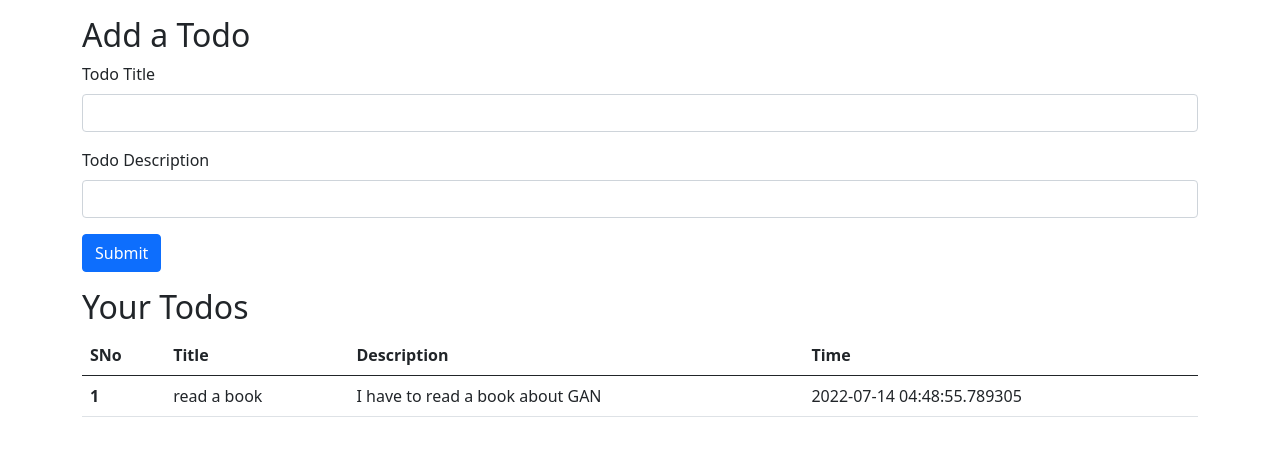
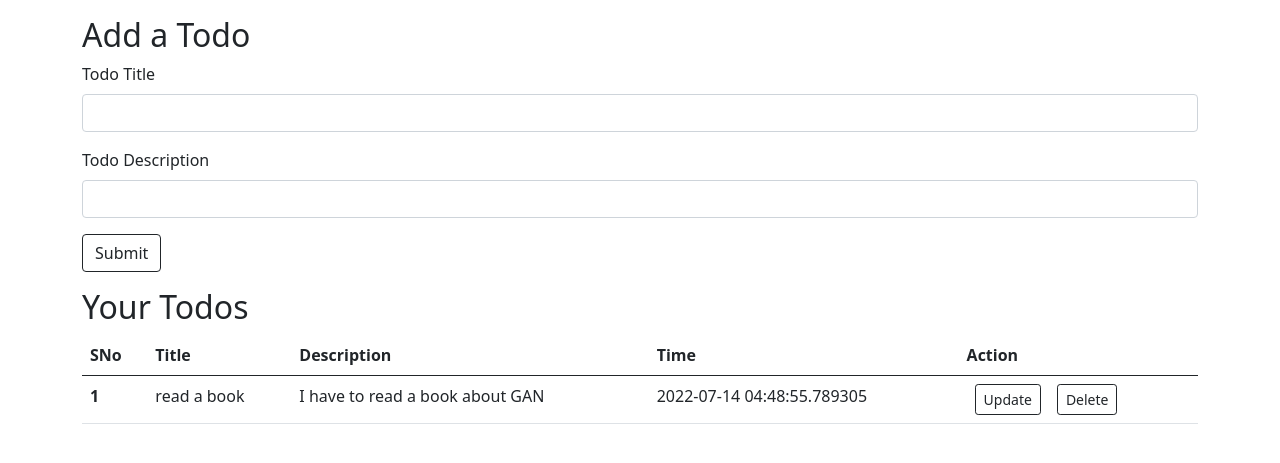
Before and after one commit to xecyborg/flask-todo, a Flask app: page / in a window 1280 px wide. Shown: the part 56-519 px from the top of the page. Run offline with Flask 2, Linux system fonts and the light colour scheme; data comes from the database, SQL or seed files in the repository; both versions use the stored data as it was after the commit.

Commit message:
Delete button is now functioning

```diff
--- a/app.py
+++ b/app.py
@@ -1,4 +1,4 @@
-from flask import Flask, render_template, request
+from flask import Flask, render_template, request, redirect
 from flask_sqlalchemy import SQLAlchemy
 from datetime import datetime
 app = Flask(__name__)
@@ -31,5 +31,13 @@ def hello_world():
     return render_template('index.html', allTodo=allTodo)
 
 
+@app.route('/delete/<int:sno>')
+def delete(sno):
+    todo = Todo.query.filter_by(sno=sno).first()
+    db.session.delete(todo)
+    db.session.commit()
+    return redirect('/')
+
+
 if __name__ == '__main__':
     app.run(debug=True)
--- a/templates/index.html
+++ b/templates/index.html
@@ -66,7 +66,7 @@
                 <label for="desc" class="form-label">Todo Description</label>
                 <input type="text" class="form-control" name="desc" id="desc">
             </div>
-            <button type="submit" class="btn btn-primary">Submit</button>
+            <button type="submit" class="btn btn-outline-dark">Submit</button>
         </form>
     </div>
     <div class="container my-3">
@@ -78,6 +78,7 @@
                     <th scope="col">Title</th>
                     <th scope="col">Description</th>
                     <th scope="col">Time</th>
+                    <th scope="col">Action</th>
                 </tr>
             </thead>
             <tbody>
@@ -87,6 +88,12 @@
                     <td>{{todo.title}}</td>
                     <td>{{todo.desc}}</td>
                     <td>{{todo.date_created}}</td>
+                    <td>
+                        <a href="/update/{{todo.sno}}" type="button"
+                            class="btn btn-outline-dark btn-sm mx-2">Update</button>
+                            <a href="/delete/{{todo.sno}}" type="button"
+                                class="btn btn-outline-dark btn-sm mx-2">Delete</button>
+                    </td>
                 </tr>
                 {% endfor %}
 
```
Also changed, not shown: todo.db.
